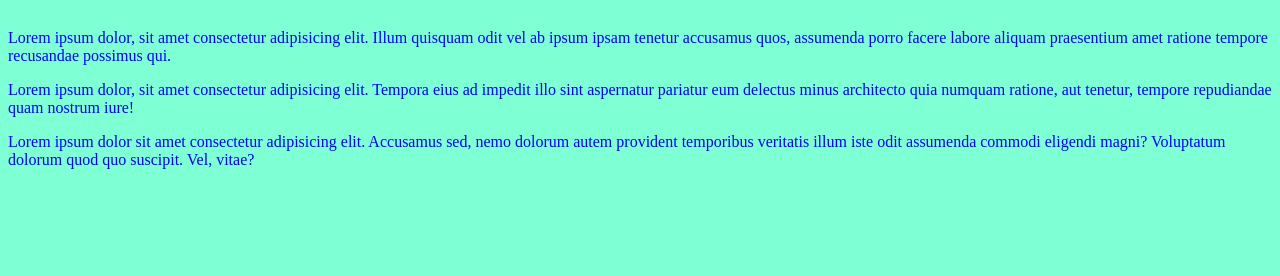
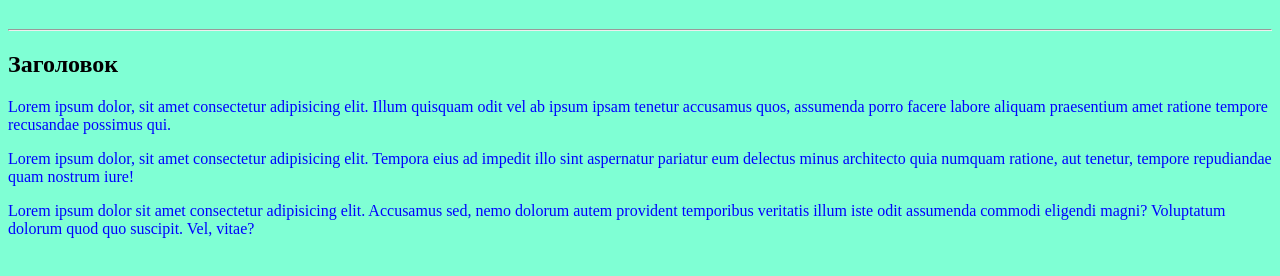
Before and after one commit to Kustov-Artyom/test2, a plain HTML site: page index.html in a window 1280 px wide. Shown: the part 90-366 px from the top of the page. Drawn offline with Linux system fonts and the light colour scheme.

Commit message:
Update index.html

```diff
--- a/index.html
+++ b/index.html
@@ -9,6 +9,8 @@
 </head>
 <body>
     <h1>Привет</h1>
+    <hr>
+    <h2>Заголовок</h2>
     <p>Lorem ipsum dolor, sit amet consectetur adipisicing elit. Illum quisquam odit vel ab ipsum ipsam tenetur accusamus quos, assumenda porro facere labore aliquam praesentium amet ratione tempore recusandae possimus qui.</p>
     <p>Lorem ipsum dolor, sit amet consectetur adipisicing elit. Tempora eius ad impedit illo sint aspernatur pariatur eum delectus minus architecto quia numquam ratione, aut tenetur, tempore repudiandae quam nostrum iure!</p>
     <p>Lorem ipsum dolor sit amet consectetur adipisicing elit. Accusamus sed, nemo dolorum autem provident temporibus veritatis illum iste odit assumenda commodi eligendi magni? Voluptatum dolorum quod quo suscipit. Vel, vitae?</p>
```
